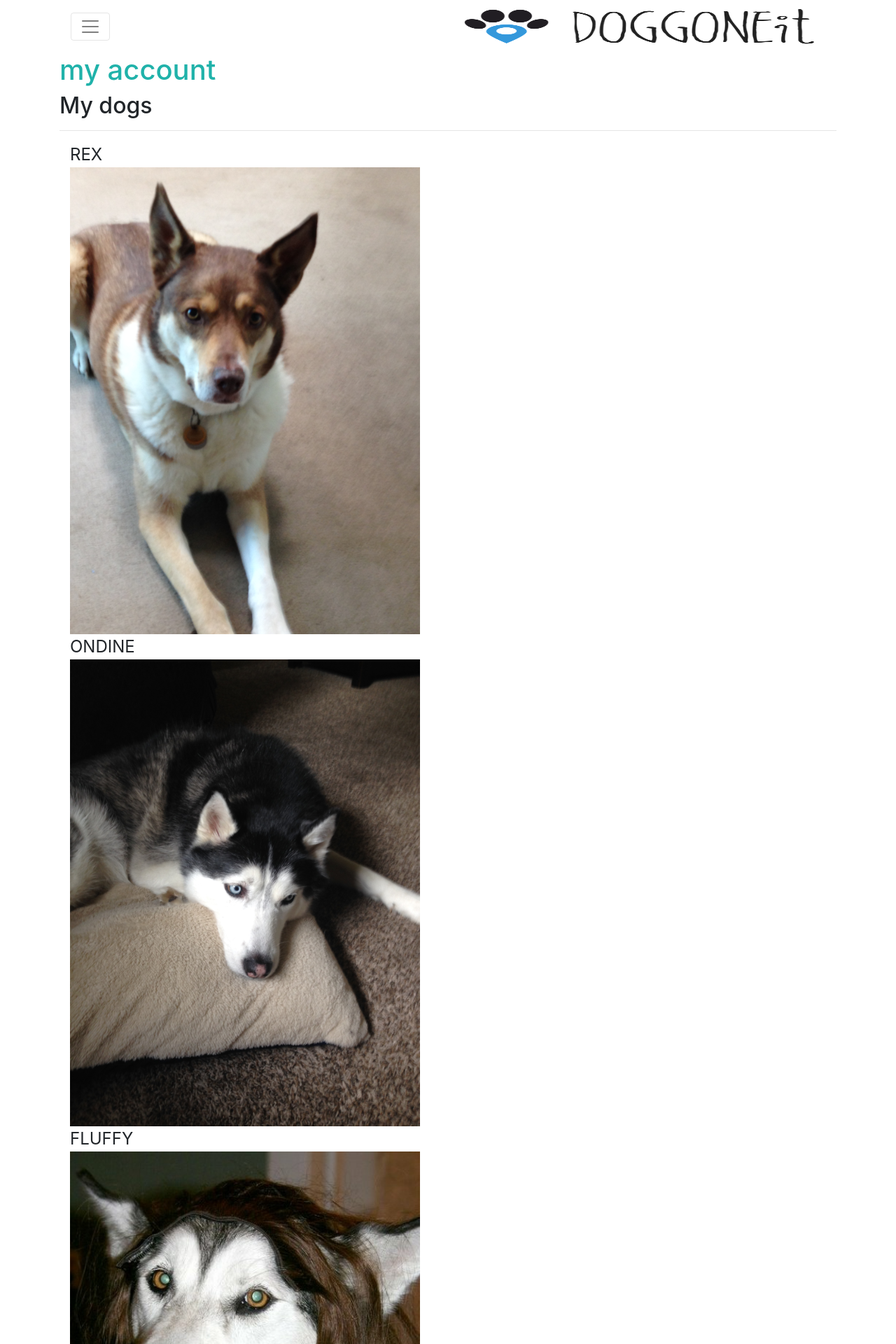
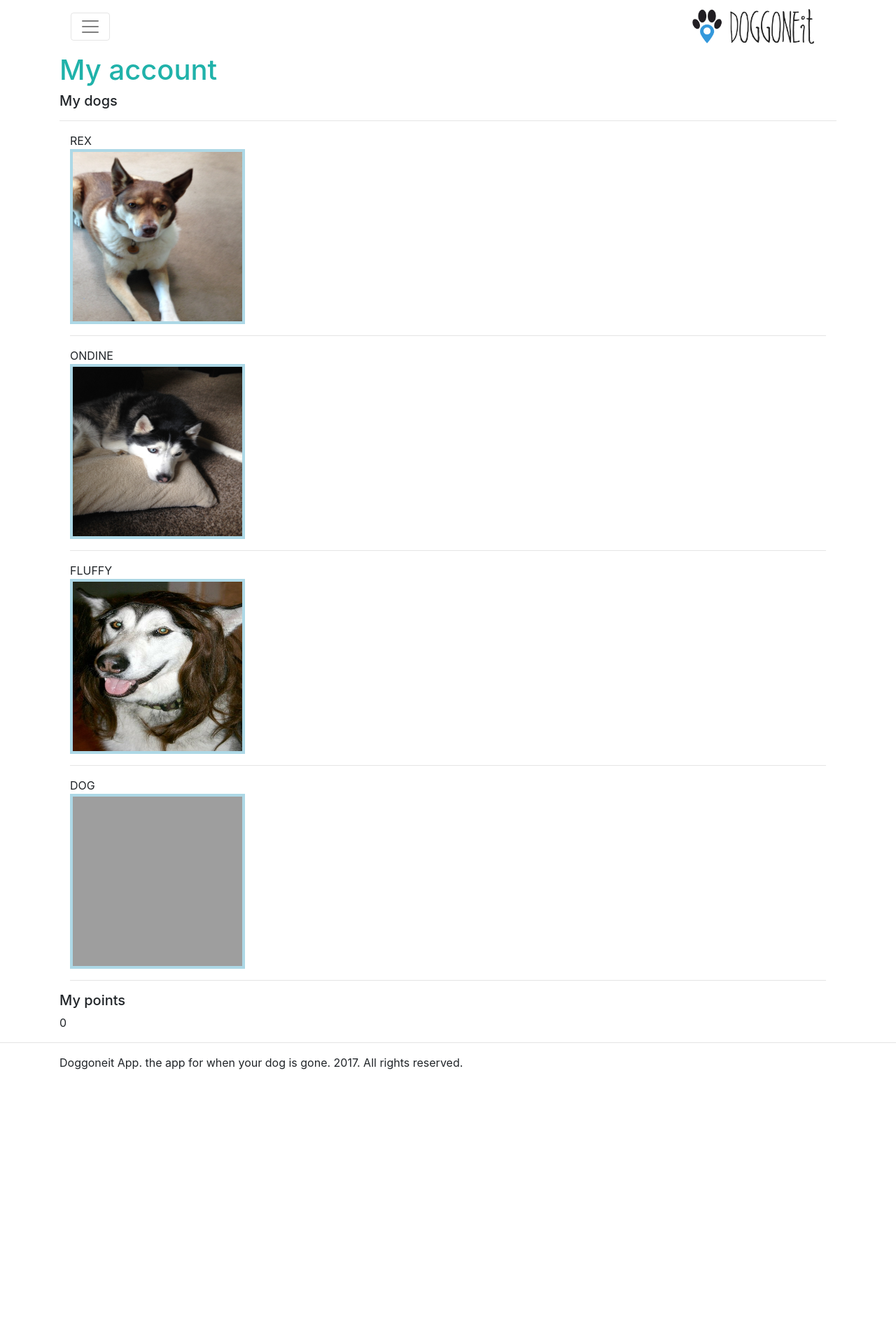
Before and after one commit to mschaeffer53/Doggonnit, a Django app: page /myaccount/ in a window 1280 px wide. Shown: the top 1920 px of the page at 70% size. After the commit the page ends 1528 px from the top, so only its background shows below. Run offline with Django 3.2, Linux system fonts and the light colour scheme; a user stored in the database is signed in; data comes from the database, SQL or seed files in the repository; some libraries are stand-ins or nearby versions; grey boxes are pictures that could not be loaded.

Commit message:
3rd commit of 12/28/17

```diff
--- a/Doggonnit/doggonnitapp/templates/doggonnitapp/base.html
+++ b/Doggonnit/doggonnitapp/templates/doggonnitapp/base.html
@@ -38,7 +38,7 @@
             <a class="nav-link" href="{% url 'doggonnitapp:myaccount' %}">My Account</a>
           </li>
           <li class="nav-item">
-            <a class="nav-link" href="{% url 'doggonnitapp:create_dog_profile' %}">Register your dog</a>
+            <a class="nav-link" href="{% url 'doggonnitapp:create_dog_profile' %}">Register your Dog</a>
           </li>
           <li class="nav-item">
             <a class="nav-link disabled" href="#">Disabled</a>
--- a/Doggonnit/doggonnitapp/templates/doggonnitapp/myaccount.html
+++ b/Doggonnit/doggonnitapp/templates/doggonnitapp/myaccount.html
@@ -1,27 +1,28 @@
 {% extends 'doggonnitapp/base.html' %}
 {% block content %}
-<style>
-    img{
-        width:500px;
-    }
-    div{
-        font-size:24px;
-    }
-</style>
+<!--<style>-->
+    <!--img{-->
+        <!--width:500px;-->
+    <!--}-->
+    <!--div{-->
+        <!--font-size:24px;-->
+    <!--}-->
+<!--</style>-->
 <div class="container">
-    <h1>my account</h1>
+    <h1>My account</h1>
 
-    <h2>My dogs</h2>
+    <h5>My dogs</h5>
     <hr/>
     <div class="col">
     {% for dog in dogs %}
         <div>{{dog.name.upper}}</div>
-        <img src="{{MEDIA_URL}}{{ dog.dog_image }}" />
+        <img class="dog_img" src="{{MEDIA_URL}}{{ dog.dog_image }}" />
+        <hr/>
     {% endfor %}
 
     </div>
 
-    <h2>My points</h2>
+    <h5>My points</h5>
     {{profile.points}}
 </div>
 {% endblock %}
```
Also changed, not shown: Doggonnit/doggonnitapp/templates/doggonnitapp/isawadog.html (+5 -4 lines).
